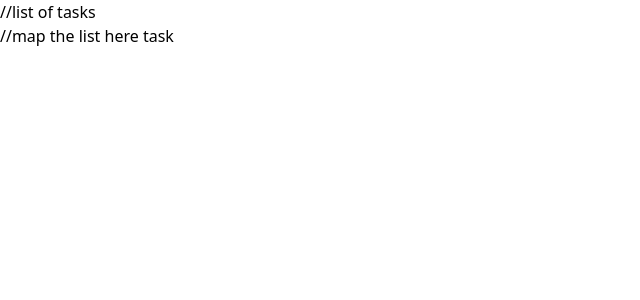
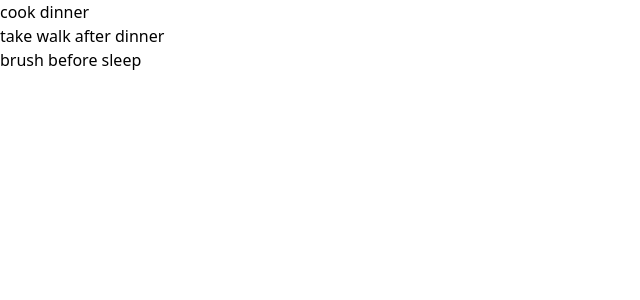
Before and after one commit to iwai-0310/taskTodo-ReTa, a React (Create React App) app: page / in a window 1280 px wide. Shown: the top 300 px of the page, without its empty margins (0-640 px from the left). Built offline with nearby package versions, Linux system fonts and the light colour scheme.

Commit message:
ADD: map the items to task component, TEST: list displayed

```diff
--- a/src/App.js
+++ b/src/App.js
@@ -1,9 +1,11 @@
 import logo from './logo.svg';
 import {useState} from 'react';
+import Task from './components/Task';
 import './App.css';
-const appTitle="A List you wish to be done !"
+
 
 function App() {
+  //add state to handle tasks
   const [tasks,setTasks]=useState([
     { text: "cook dinner" },
     { text: "take walk after dinner" },
@@ -11,10 +13,13 @@ function App() {
   ]);
   return (
     <div className="app">
-      //list of tasks
+      {/* //list of tasks  */}
       <div className='tasks-list'>
-      //map the list here
-      task
+      {/* map the list here */}
+      {tasks.map((task,index)=>(
+        // for every index pass the task as prop to Task component
+        <Task key={index} index={index} task={task}/>
+      ))}
       </div>
     </div>
   );
```
